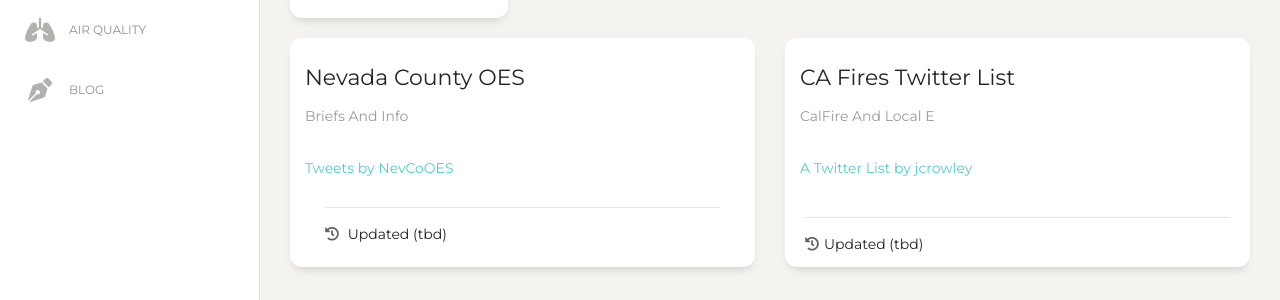
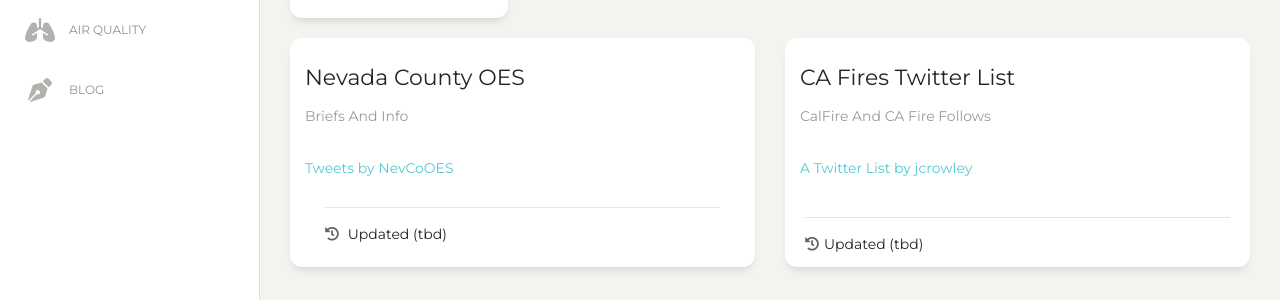
Before and after one commit to whiteclouded/whiteclouded.github.io, a Jekyll site: the page built from index.markdown, in a window 1280 px wide. Shown: the part 258-558 px from the top of the page. Built offline with Jekyll 4.4.1, drawn with Linux system fonts in a browser that asks for light colours; comment, search, counter and statistics services are not loaded.

Commit message:
fixed label

```diff
--- a/_layouts/dash.html
+++ b/_layouts/dash.html
@@ -156,7 +156,7 @@
             <div class="card ">
               <div class="card-header ">
                 <h5 class="card-title">CA Fires Twitter List</h5>
-                <p class="card-category">CalFire and Local E</p>
+                <p class="card-category">CalFire and CA Fire Follows</p>
               </div>
               <div class="card-body ">
               <a class="twitter-timeline" href="https://twitter.com/jcrowley/lists/1423112804681269249?ref_src=twsrc%5Etfw">A Twitter List by jcrowley</a> <script async src="https://platform.twitter.com/widgets.js" charset="utf-8"></script>
```
